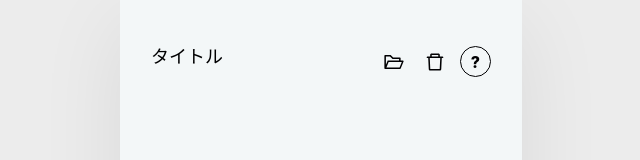
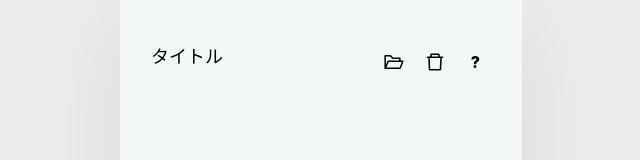
Before and after one commit to nakrme/moyatto-connect, a React (Vite) app: page / in a window 1280 px wide. Shown: the top 160 px of the page, without its empty margins (319-959 px from the left). Built offline with nearby package versions, Linux system fonts and the light colour scheme.

Commit message:
Remove help icon circle

```diff
--- a/src/App.css
+++ b/src/App.css
@@ -76,8 +76,6 @@
 }
 
 .help-button {
-  border: 1px solid #000002;
-  border-radius: 50%;
   font-size: 16px;
   font-weight: 800;
   line-height: 1;
```
